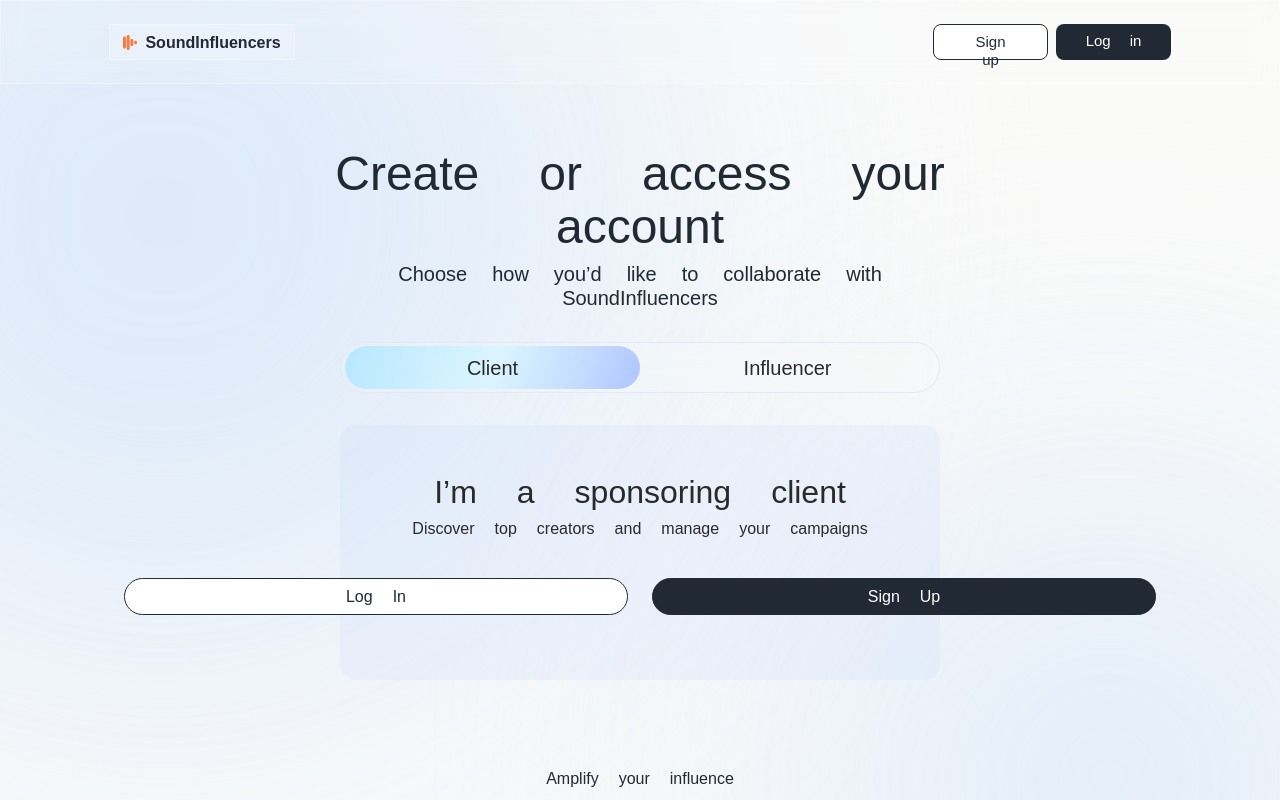
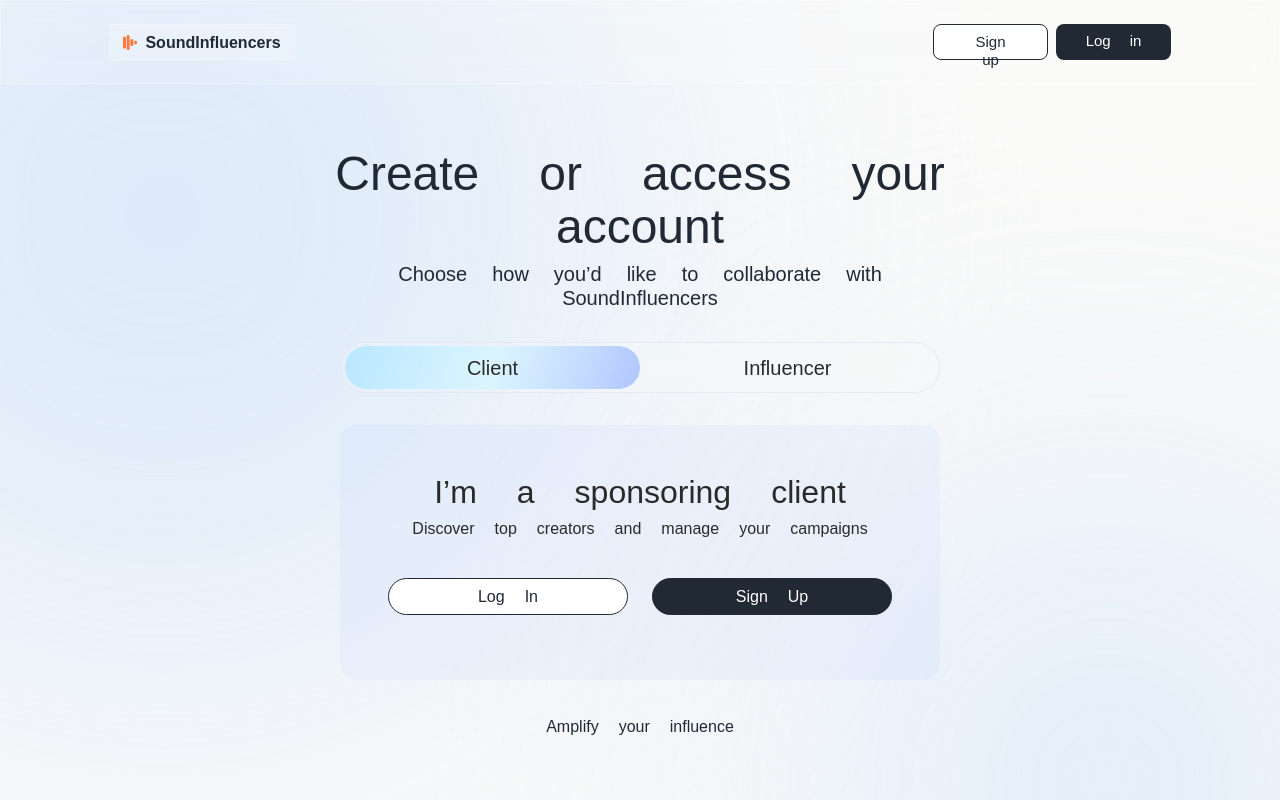
Before and after one commit to soundinfluencers/client, a React (Vite) app in the folder u/: page /auth in a window 1280 px wide. Built offline with nearby package versions, Linux system fonts and the light colour scheme; a web font is replaced by a local one.

Commit message:
"update: adaptive auth page"

```diff
--- a/u/src/components/layout/tab-bar/_tab-bar.scss
+++ b/u/src/components/layout/tab-bar/_tab-bar.scss
@@ -9,6 +9,10 @@
   display: flex;
   align-items: center;
   justify-content: space-between;
+
+  @media screen and (max-width: 900px) {
+    height: 48px;
+  }
 
   @include glass.glass-effect();
 
--- a/u/src/pages/auth/auth/AuthPage.tsx
+++ b/u/src/pages/auth/auth/AuthPage.tsx
@@ -23,6 +23,7 @@ export const AuthPage: FC = () => {
     }
 
     return (
+        <div className="auth-page__wrapper">
             <div className="auth-page">
                 <div className="auth-page__content">
                     <div className="auth-page__title-block">
@@ -48,6 +49,7 @@ export const AuthPage: FC = () => {
                     </div>
                 </div>
 
+            </div>
             <div className="auth-page__footer">
                 <p>Amplify your influence</p>
             </div>
--- a/u/src/pages/auth/auth/_auth-page.scss
+++ b/u/src/pages/auth/auth/_auth-page.scss
@@ -1,10 +1,26 @@
 @use '@/styles/mixins/title' as title;
 @use '@/styles/variables/variables' as vars;
 
+.auth-page__wrapper {
+  min-height: calc(100vh - 84px);
+  padding: 64px 0;
+  margin: 0 auto;
+  display: flex;
+  flex-direction: column;
+  justify-content: space-between;
+  align-items: center;
+
+  @media screen and (max-width: 900px) {
+    padding: 32px 0 49px 0;
+  }
+
+  @media screen and (max-width: 500px) {
+    padding: 72px 0 16px 0;
+  }
+}
+
 .auth-page {
-  margin: 64px auto;
   width: 600px;
-  min-height: calc(100vh - 160px);
   position: relative;
   display: flex;
   flex-direction: column;
@@ -75,8 +91,7 @@
   }
 
   &__footer {
-    position: absolute;
-    bottom: 0;
+    margin-top: auto;
     text-align: center;
     font-size: 16px;
     font-weight: 400;
@@ -138,6 +153,11 @@
     margin-top: 40px;
     gap: 24px;
 
+    > * {
+      flex: 1;
+      max-width: 250px;
+    }
+
     @media screen and (max-width: 900px) {
       margin-top: 24px;
       flex-direction: column;
@@ -146,6 +166,10 @@
 
     @media screen and (max-width: 500px) {
       margin-top: 32px;
+
+      > * {
+        max-width: 311px;
+      }
     }
   }
 }
--- a/u/src/pages/auth/login/_login-page.scss
+++ b/u/src/pages/auth/login/_login-page.scss
@@ -55,7 +55,7 @@
     display: flex;
     justify-content: center;
     align-items: center;
-    width: 100%;
+    width: 250px;
   }
 
   &__footer {
--- a/u/src/styles/_base.scss
+++ b/u/src/styles/_base.scss
@@ -15,9 +15,9 @@ html {
 }
 
 body {
+  position: relative;
   margin: 0;
   background-color: #fafaf9;
-  position: relative;
   min-height: 100vh;
   font-family: 'Satoshi', 'Noto Color Emoji', sans-serif;
   overflow-x: clip;
```
Also changed, not shown: u/src/styles/variables/_variables.scss (line endings or trailing spaces). Lines whose indentation alone changed are shown as unchanged.
